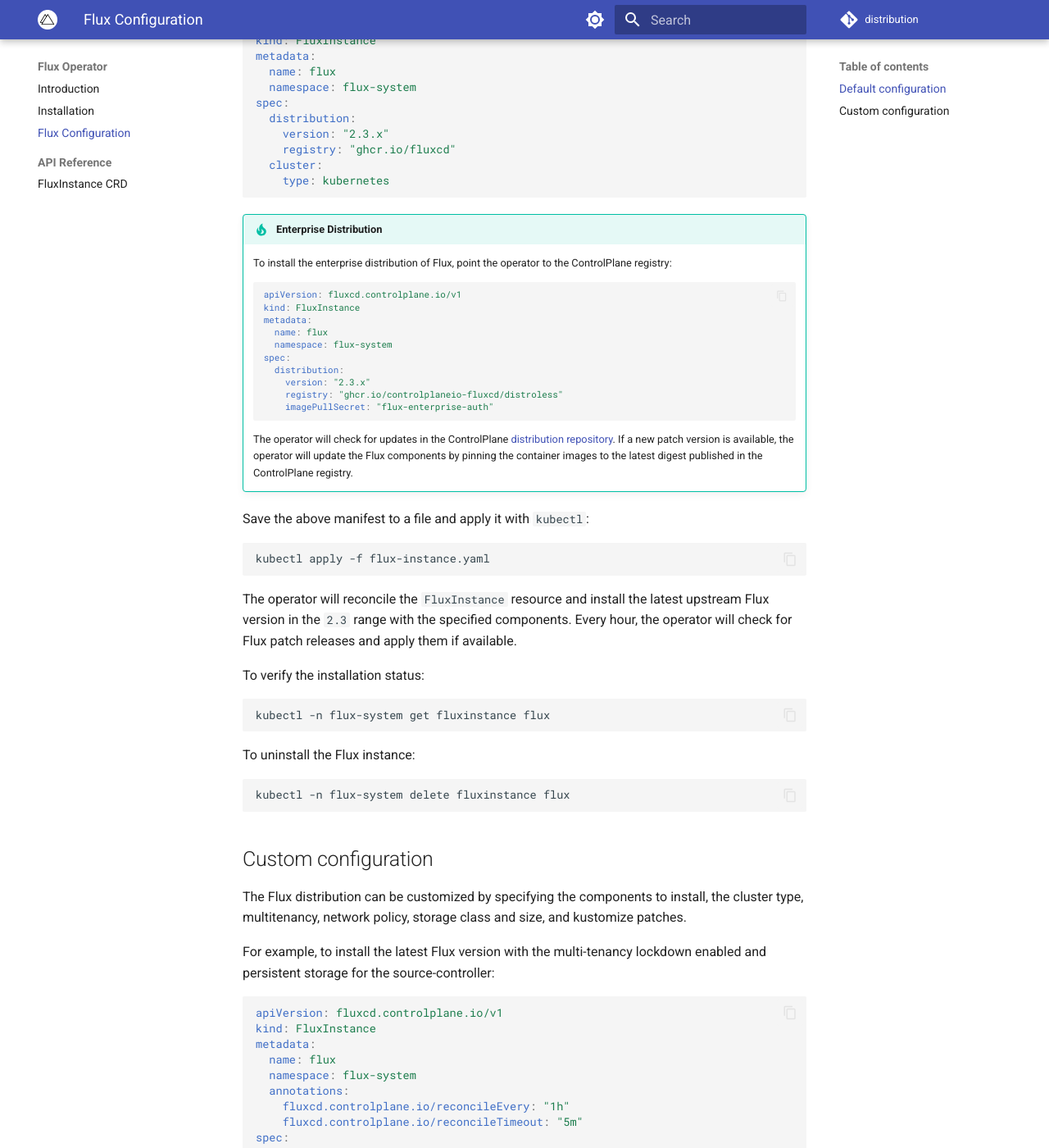
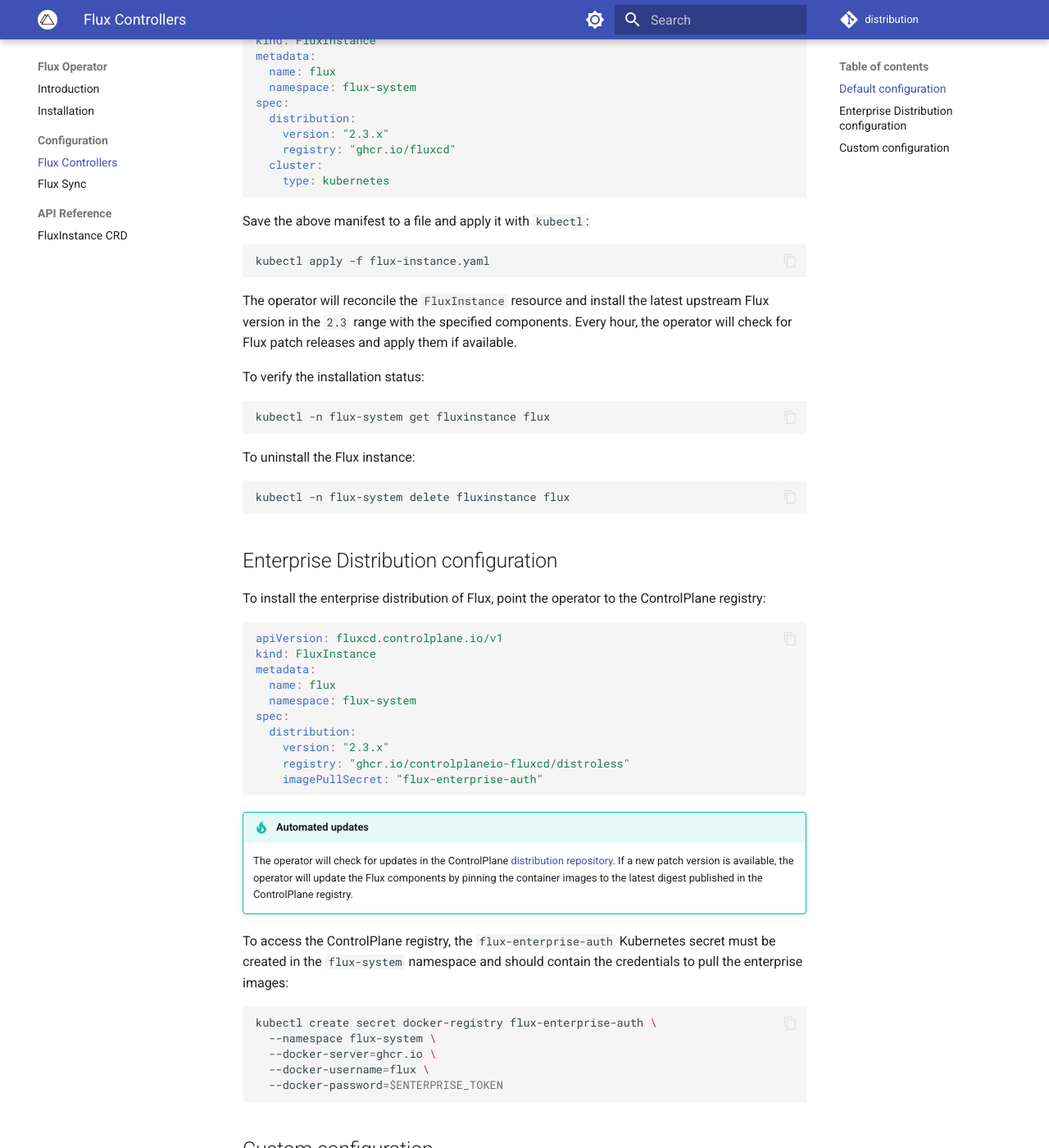
Before and after one commit to controlplaneio-fluxcd/distribution, an MkDocs documentation site: the page built from docs/operator/flux-config.md, in a window 1280 px wide and 1400 px high, scrolled down 494 px. Shown: the whole window at 82% size. Built offline with MkDocs 1.6.1 and Material for MkDocs 9.7.7, drawn with Linux system fonts in a browser that asks for light colours; comment, search, counter and statistics services are not loaded; some of the changed text lies outside the part shown.

Commit message:
Add sync configuration guide
Signed-off-by: Stefan Prodan <stefan.prodan@gmail.com>

````diff
--- a/docs/operator/flux-config.md
+++ b/docs/operator/flux-config.md
@@ -1,4 +1,4 @@
-# Flux configuration
+# Flux Controllers Configuration
 
 The Flux Operator comes with a Kubernetes CRD called [FluxInstance](fluxinstance.md).
 A single custom resource of this kind can exist in a Kubernetes cluster with the name
@@ -25,28 +25,6 @@
     type: kubernetes
 ```
 
-!!! tip "Enterprise Distribution"
-
-    To install the enterprise distribution of Flux, point the operator to the ControlPlane registry:
-
-    ```yaml
-    apiVersion: fluxcd.controlplane.io/v1
-    kind: FluxInstance
-    metadata:
-      name: flux
-      namespace: flux-system
-    spec:
-      distribution:
-        version: "2.3.x"
-        registry: "ghcr.io/controlplaneio-fluxcd/distroless"
-        imagePullSecret: "flux-enterprise-auth"
-    ```
-
-    The operator will check for updates in the ControlPlane
-    [distribution repository](https://github.com/controlplaneio-fluxcd/distribution).
-    If a new patch version is available, the operator will update the Flux components by pinning the
-    container images to the latest digest published in the ControlPlane registry.
-
 Save the above manifest to a file and apply it with `kubectl`:
 
 ```shell
@@ -67,6 +45,41 @@
 
 ```shell
 kubectl -n flux-system delete fluxinstance flux
+```
+
+## Enterprise Distribution configuration
+
+To install the enterprise distribution of Flux, point the operator to the ControlPlane registry:
+
+```yaml
+apiVersion: fluxcd.controlplane.io/v1
+kind: FluxInstance
+metadata:
+  name: flux
+  namespace: flux-system
+spec:
+  distribution:
+    version: "2.3.x"
+    registry: "ghcr.io/controlplaneio-fluxcd/distroless"
+    imagePullSecret: "flux-enterprise-auth"
+```
+
+!!! tip "Automated updates"
+
+    The operator will check for updates in the ControlPlane
+    [distribution repository](https://github.com/controlplaneio-fluxcd/distribution).
+    If a new patch version is available, the operator will update the Flux components by pinning the
+    container images to the latest digest published in the ControlPlane registry.
+
+To access the ControlPlane registry, the `flux-enterprise-auth` Kubernetes secret must be
+created in the `flux-system` namespace and should contain the credentials to pull the enterprise images:
+
+```shell
+kubectl create secret docker-registry flux-enterprise-auth \
+  --namespace flux-system \
+  --docker-server=ghcr.io \
+  --docker-username=flux \
+  --docker-password=$ENTERPRISE_TOKEN
 ```
 
 ## Custom configuration
@@ -121,4 +134,3 @@
 
 To find out more about the available configuration options, refer to the
 [FluxInstance API reference](fluxinstance.md).
-```
--- a/mkdocs.yml
+++ b/mkdocs.yml
@@ -91,7 +91,9 @@
   - Flux Operator:
       - Introduction: operator/index.md
       - Installation: operator/install.md
-      - Flux Configuration: operator/flux-config.md
+      - Configuration:
+          - Flux Controllers: operator/flux-config.md
+          - Flux Sync: operator/flux-sync.md
       - API Reference:
           - FluxInstance CRD: operator/fluxinstance.md
   - Pricing: pricing/index.md
````
Also changed, not shown: docs/operator/flux-sync.md (added, +80 -0 lines).
